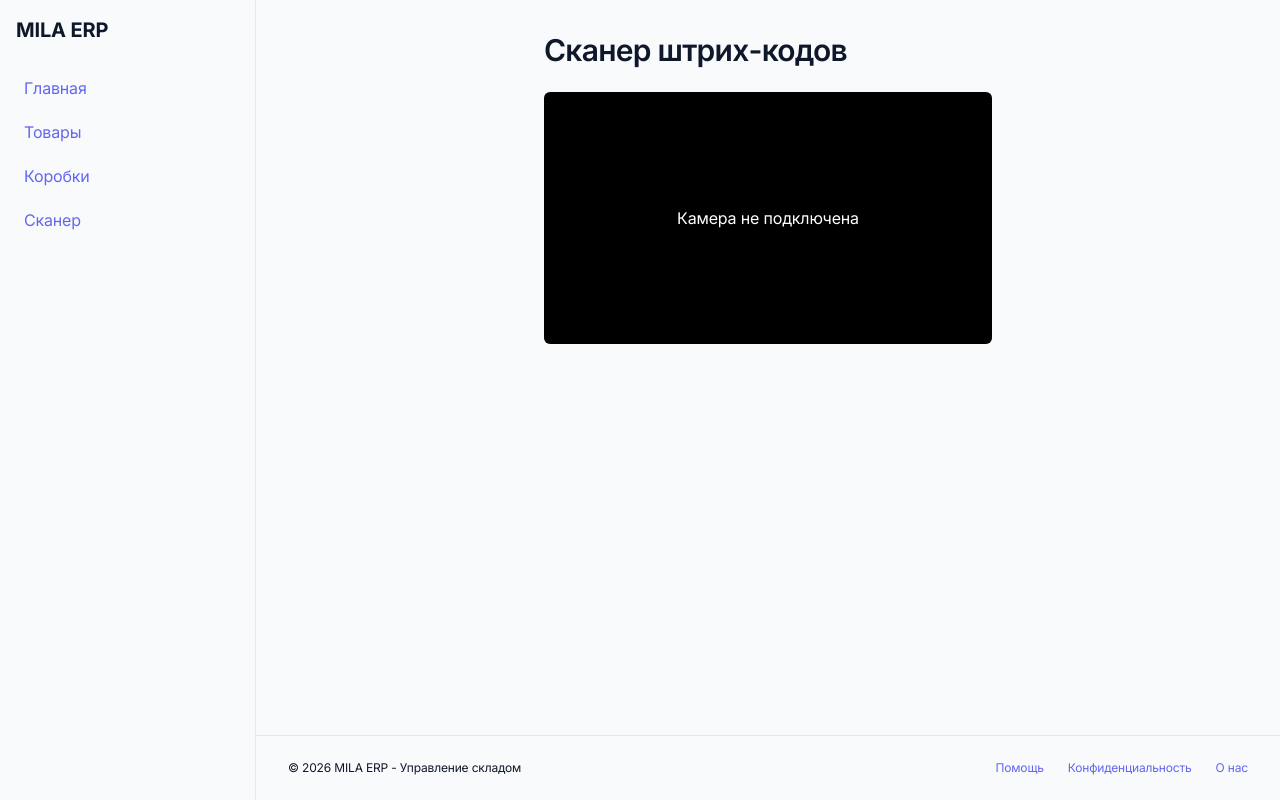
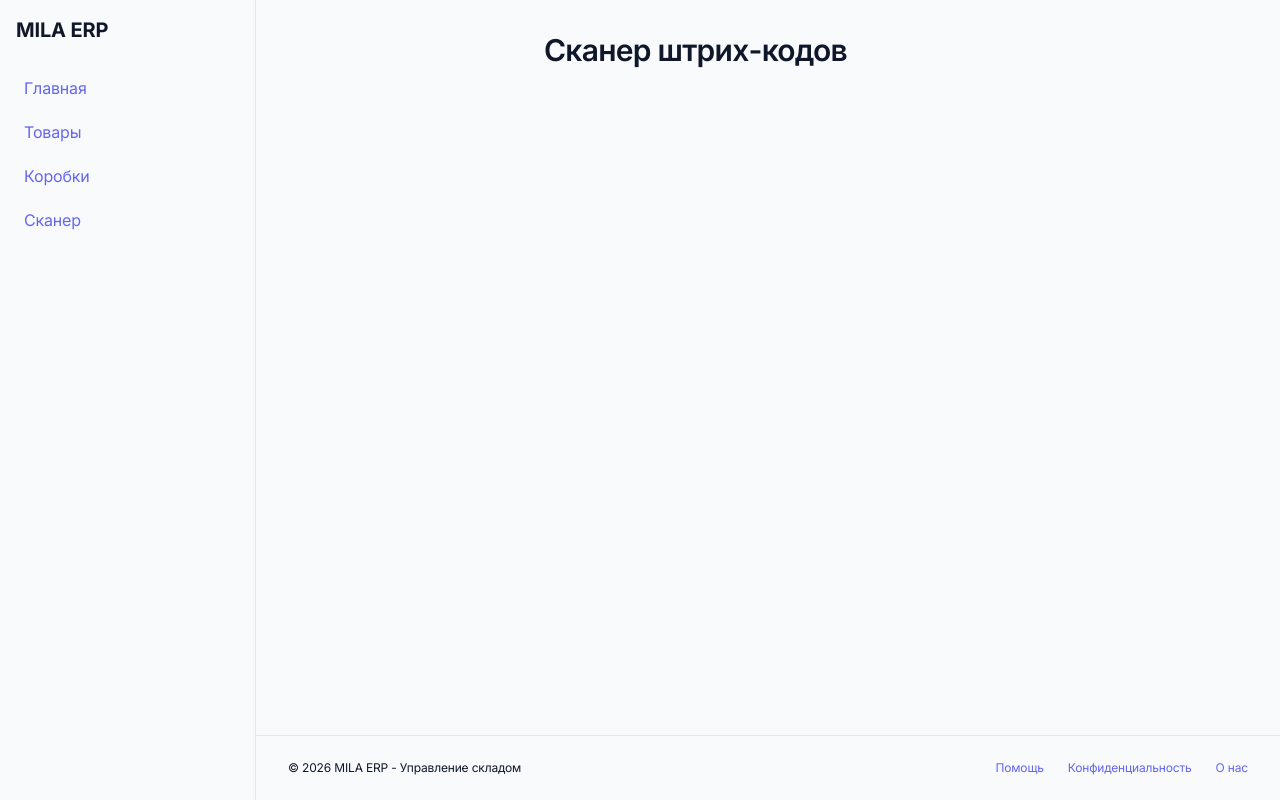
Before and after one commit to butovx/MilaERP, a Next.js app: page /scan in a window 1280 px wide. Built offline with nearby package versions, Linux system fonts and the light colour scheme.

Commit message:
feat: integrate quagga camera scanner with scan view

```diff
--- a/src/app/scan/page.tsx
+++ b/src/app/scan/page.tsx
@@ -1,14 +1,19 @@
 "use client";
-import React from "react";
+import React, { useState } from "react";
 import { H1 } from "@/components/Typography";
+import BarcodeScanner from "@/components/Barcode";
 
 export default function ScanPage() {
+  const [scannedCode, setScannedCode] = useState("");
   return (
     <div className="max-w-md mx-auto space-y-6">
       <H1>Сканер штрих-кодов</H1>
-      <div className="aspect-video bg-black rounded flex items-center justify-center text-white">
-        Камера не подключена
-      </div>
+      <BarcodeScanner onDetected={(code) => setScannedCode(code)} />
+      {scannedCode && (
+        <div className="p-4 bg-muted rounded border">
+          Просканировано: <strong>{scannedCode}</strong>
+        </div>
+      )}
     </div>
   );
 }
```
